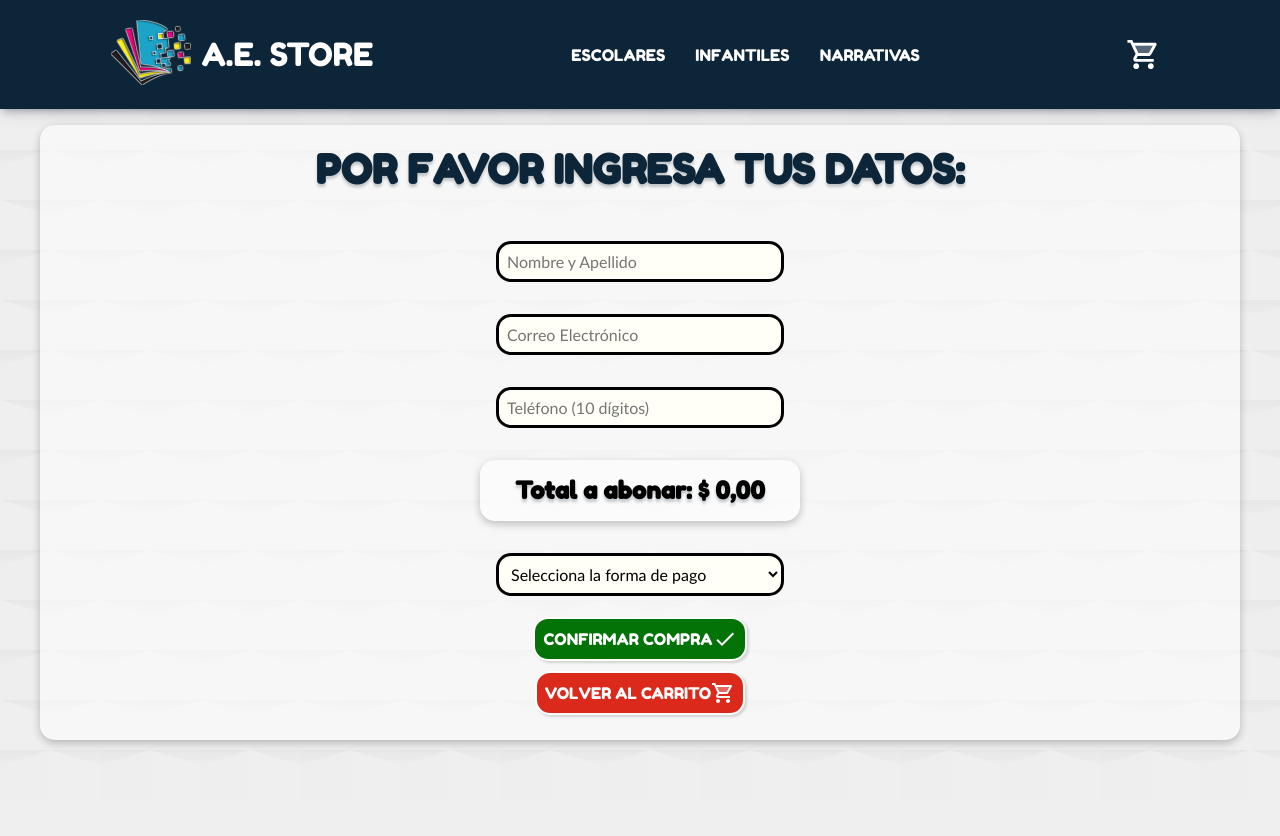
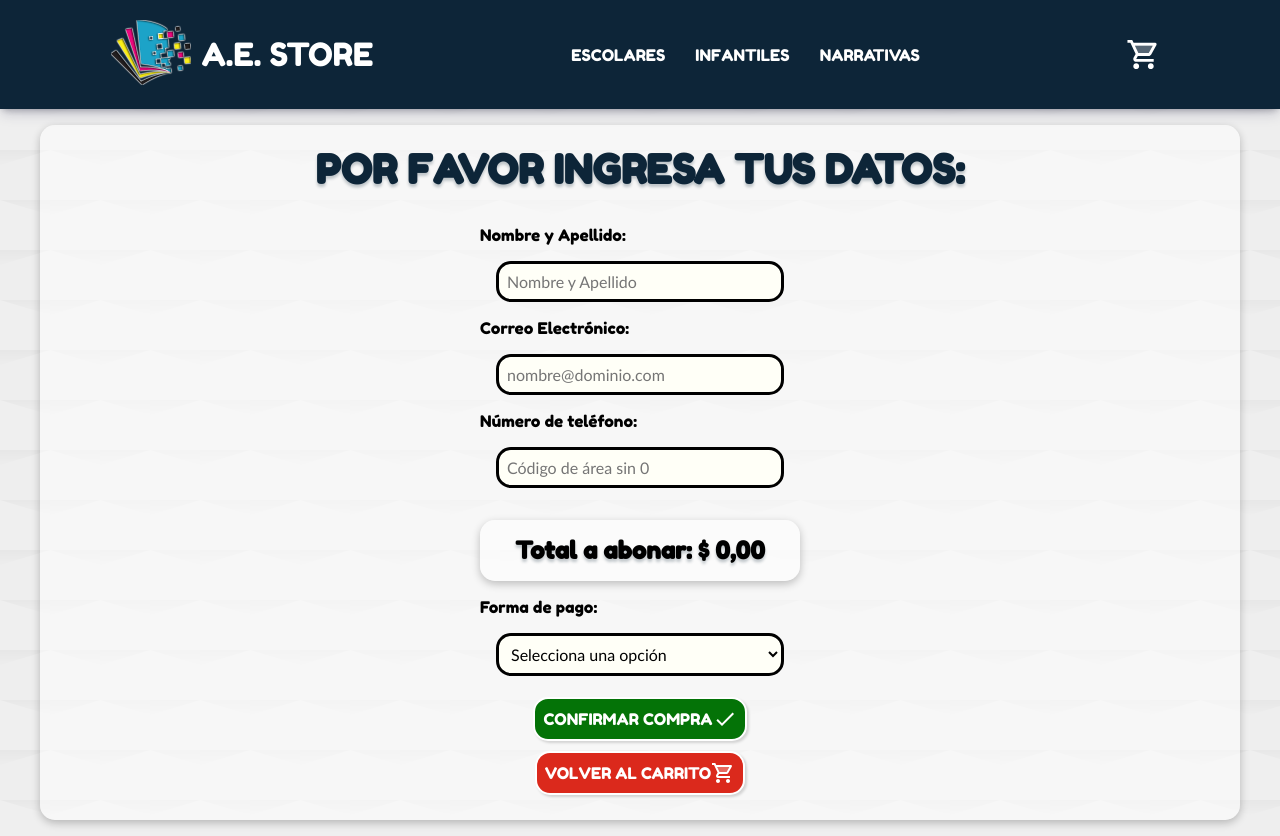
Before and after one commit to ducau84/ae-store, a React (Create React App) app: page /checkout in a window 1280 px wide. Before the commit the page ends 800 px from the top, so only its background shows below. Built offline with nearby package versions, Linux system fonts and the light colour scheme; the HTML template or start-up script is replaced by a standard one.

Commit message:
CCorrecciones a la logica del checkout

```diff
--- a/src/components/CartCheckOut.js
+++ b/src/components/CartCheckOut.js
@@ -6,10 +6,9 @@ import { collection, addDoc, serverTimestamp, doc, updateDoc } from "firebase/fi
 import { FallingLines } from "react-loader-spinner";
 import { toast } from "react-toastify";
 import ArrowBackTwoToneIcon from "@mui/icons-material/ArrowBackTwoTone";
-import ShoppingCartTwoToneIcon from "@mui/icons-material/ShoppingCartTwoTone";
-import CheckTwoToneIcon from '@mui/icons-material/CheckTwoTone';
 import { Button } from "../styled/Button.js";
 import { CheckOutContainer } from "../styled/CheckOutContainer.js";
+import CheckOutForm from "./CheckOutForm.js";
 
 const CartCheckOut = () => {
 
@@ -17,13 +16,7 @@ const CartCheckOut = () => {
   const [ orderPlaced, setOrderPlaced ] = useState( false );
   const [ orderId, setOrderId ] = useState();
   const { cart, clearCart, operPrice } = useContext( CartContext );
-
-  const [ customerData, setCustomerData ] = useState( {
-    name: "",
-    email: "",
-    phone: "",
-    payment: "",
-  } );
+  const [ customerData, setCustomerData ] = useState( { name: "", email: "", phone: "", payment: "" } );
 
   const handleChange = ( e ) => {
     setCustomerData( {
@@ -34,12 +27,14 @@ const CartCheckOut = () => {
 
   const handleSubmit = ( e ) => {
     e.preventDefault();
-    placeOrder();
+    operPrice() === 0
+      ? toast.error( "Tu carrito no puede estar vacío al confirmar la compra", { theme: "colored" } )
+      : placeOrder();
   };
 
-  const updateStock = ( item ) => {
-    const newStock = doc( db, "products", item.id );
-    updateDoc( newStock, { stock: ( item.stock - item.qty ) } )
+  const updateStock = ( product ) => {
+    const newStock = doc( db, "products", product.id );
+    updateDoc( newStock, { stock: product.stock - product.qty } );
   };
 
   const placeOrder = async () => {
@@ -47,30 +42,21 @@ const CartCheckOut = () => {
 
     try {
       const orderData = {
-        customerInfo: {
-          name: customerData.name,
-          email: customerData.email,
-          phone: customerData.phone,
-          payment: customerData.payment,
-        },
-        items: cart.map( item => ( { id: item.id, title: item.title, price: item.price, qty: item.qty } ) ),
+        customerInfo: { name: customerData.name, email: customerData.email, phone: customerData.phone, payment: customerData.payment },
+        items: cart.map( ( item ) => ( { id: item.id, title: item.title, price: item.price, qty: item.qty } ) ),
         total: operPrice(),
         date: serverTimestamp(),
       };
-
-      const salesCollection = collection( db, 'store_sales' );
+      const salesCollection = collection( db, "store_sales" );
       const newOrder = await addDoc( salesCollection, { orderData } );
       setOrderId( newOrder.id );
-    }
-    catch ( err ) {
+    } catch ( err ) {
       console.error( err );
       toast.error( "Ocurrió un error cargando los datos de la compra" );
-
-    }
-    finally {
+    } finally {
       setUlOrder( false );
       setOrderPlaced( true );
-      cart.forEach( item => {
+      cart.forEach( ( item ) => {
         updateStock( item );
       } );
       clearCart();
@@ -81,7 +67,7 @@ const CartCheckOut = () => {
     return (
       <CheckOutContainer>
         <h1>Estamos Cargando tu compra!</h1>
-        <FallingLines color="#faf018" width="300" visible={true} />
+        <FallingLines color="#faf018" width="450" visible={true} />
       </CheckOutContainer>
     );
   }
@@ -91,41 +77,19 @@ const CartCheckOut = () => {
       <CheckOutContainer>
         <h1>¡Muchas gracias por tu Compra!</h1>
         <article>
-          <p>{`${customerData.name}`}, tu código de orden es:
-            <span>{`${orderId}`}</span></p>
+          <p>{`${customerData.name}`}, tu código de orden es: <span>{`${orderId}`}</span> </p>
           <p>¡En breve recibiras un correo electrónico para visualizar el seguimiento de tu compra!.</p>
         </article>
         <Link to="/">
-          <Button color="normal">
-            <ArrowBackTwoToneIcon />Volver al Listado
-          </Button>
+          <Button color="normal"> <ArrowBackTwoToneIcon /> Volver al Listado </Button>
         </Link>
       </CheckOutContainer>
-    )
+    );
   }
 
   return (
-    <CheckOutContainer>
-      <h1>Por favor ingresa tus datos:</h1>
-      <form onSubmit={handleSubmit}>
-        <input type="text" name="name" placeholder="Nombre y Apellido" onChange={handleChange} value={customerData.name} required />
-        <input type="email" name="email" placeholder="Correo Electrónico" onChange={handleChange} value={customerData.email} required />
-        <input type="tel" name="phone" placeholder="Teléfono (10 dígitos)" pattern="[0-9]{10}" onChange={handleChange} value={customerData.phone} required />
-        <h4>Total a abonar: {new Intl.NumberFormat( "es-AR", { style: "currency", currency: "ARS" } ).format( operPrice() )}</h4>
-        <select name="payment" onChange={handleChange} value={customerData.payment} required>
-          <option selected disabled value="">Selecciona la forma de pago</option>
-          <option value="transf">Transferencia Bancaria</option>
-          <option value="tarjcred">Tarjeta de Credito</option>
-          <option value="tarjdeb">Tarjeta de Debito</option>
-          <option value="tarjdeb">Rapipago / Pago Fácil</option>
-        </select>
-        <Button color="confirm">Confirmar Compra <CheckTwoToneIcon /></Button>
-      </form>
-      <Link to="/cart">
-        <Button color="delete">Volver Al Carrito <ShoppingCartTwoToneIcon /></Button>
-      </Link>
-    </CheckOutContainer>
+    <CheckOutForm handleSubmit={handleSubmit} handleChange={handleChange} customerData={customerData} />
   );
 };
 
-export default CartCheckOut
+export default CartCheckOut;
--- a/src/components/CartItems.js
+++ b/src/components/CartItems.js
@@ -5,21 +5,21 @@ import { CartContext } from "../context/CartContext.js";
 import { CartItemContainer } from "../styled/CartItemContainer.js";
 import { Button } from "../styled/Button.js";
 
-const CartItems = ( { product } ) => {
+const CartItems = ( { item } ) => {
 
   const { removeItem } = useContext( CartContext );
 
   return (
     <CartItemContainer>
-      <img src={product.img} alt="cover" />
+      <img src={item.img} alt="cover" />
       <article>
-        <h3>{product.title}</h3>
-        <h4>{product.autor}</h4>
-        <p>Cantidad: {product.qty}</p>
-        <p>Precio: {new Intl.NumberFormat( "es-AR", { style: "currency", currency: "ARS" } ).format( product.price )}</p>
-        <p>Subtotal: {new Intl.NumberFormat( "es-AR", { style: "currency", currency: "ARS" } ).format( product.qty * product.price )}</p>
+        <h3>{item.title}</h3>
+        <h4>{item.autor}</h4>
+        <p>Cantidad: {item.qty}</p>
+        <p>Precio: {new Intl.NumberFormat( "es-AR", { style: "currency", currency: "ARS" } ).format( item.price )}</p>
+        <p>Subtotal: {new Intl.NumberFormat( "es-AR", { style: "currency", currency: "ARS" } ).format( item.qty * item.price )}</p>
       </article>
-      <Button color="delete" onClick={() => removeItem( product.id )}><RemoveShoppingCartTwoToneIcon fontSize="small" />Eliminar</Button>
+      <Button color="delete" onClick={() => removeItem( item.id )}><RemoveShoppingCartTwoToneIcon fontSize="small" />Eliminar</Button>
     </CartItemContainer>
   );
 };
--- /dev/null
+++ b/src/components/CheckOutForm.js
@@ -0,0 +1,44 @@
+import React, { useContext } from 'react';
+import { Link } from 'react-router-dom';
+import CheckTwoToneIcon from '@mui/icons-material/CheckTwoTone';
+import ShoppingCartTwoToneIcon from "@mui/icons-material/ShoppingCartTwoTone";
+import { CartContext } from '../context/CartContext';
+import { CheckOutContainer } from '../styled/CheckOutContainer';
+import { ToastContainer } from 'react-toastify';
+import { Button } from '../styled/Button';
+
+const CheckOutForm = ( { handleChange, handleSubmit, customerData } ) => {
+
+  const { operPrice } = useContext( CartContext );
+
+  return (
+
+    <CheckOutContainer>
+      <h1>Por favor ingresa tus datos:</h1>
+      <form onSubmit={handleSubmit}>
+        <label htmlFor="name">Nombre y Apellido:</label>
+        <input type="text" name="name" placeholder="Nombre y Apellido" onChange={handleChange} value={customerData.name} required />
+        <label htmlFor="email">Correo Electrónico:</label>
+        <input type="email" name="email" placeholder="nombre@dominio.com" onChange={handleChange} value={customerData.email} required />
+        <label htmlFor="phone">Número de teléfono:</label>
+        <input type="tel" name="phone" placeholder="Código de área sin 0" pattern="[0-9]{10}" onChange={handleChange} value={customerData.phone} required />
+        <h4>Total a abonar: {new Intl.NumberFormat( "es-AR", { style: "currency", currency: "ARS" } ).format( operPrice() )}</h4>
+        <label htmlFor="payment">Forma de pago:</label>
+        <select name="payment" onChange={handleChange} value={customerData.payment} required>
+          <option disabled value="">Selecciona una opción</option>
+          <option value="transf">Transferencia Bancaria</option>
+          <option value="tarjcred">Tarjeta de Credito</option>
+          <option value="tarjdeb">Tarjeta de Debito</option>
+          <option value="rapipago">Rapipago / Pago Fácil</option>
+        </select>
+        <Button type="submit" color="confirm">Confirmar Compra <CheckTwoToneIcon /></Button>
+      </form>
+      <Link to="/cart">
+        <Button color="delete">Volver Al Carrito <ShoppingCartTwoToneIcon /></Button>
+      </Link>
+      <ToastContainer position="bottom-right" autoClose={2000} />
+    </CheckOutContainer>
+  );
+}
+
+export default CheckOutForm
--- a/src/components/ItemDetail.js
+++ b/src/components/ItemDetail.js
@@ -21,8 +21,8 @@ const ItemDetail = ( { product } ) => {
 
     addItem( product, cantidad );
     setGoToCartBtn( true );
-    toast.success( `¡Agregaste: ${cantidad} ${product.title} al carrito!` )
-
+    toast.success( `¡Agregaste: ${cantidad} ${product.title} al carrito!`, {
+      theme: "colored" } );
   };
 
   return (
--- a/src/components/ItemDetailContainer.js
+++ b/src/components/ItemDetailContainer.js
@@ -30,7 +30,8 @@ const ItemDetailContainer = () => {
       }
       catch ( err ) {
         console.error( err );
-        toast.error( "Ocurrió un error cargando los datos desde el Servidor" );
+        toast.error( "Ocurrió un error cargando los datos desde el Servidor", {
+          theme: "colored" } );
       }
       finally {
         setLoading( false );
--- a/src/styled/CheckOutContainer.js
+++ b/src/styled/CheckOutContainer.js
@@ -14,7 +14,7 @@ export const CheckOutContainer = styled.section`
   background-color: #ffffff87;
   box-shadow: rgba(0, 0, 0, 0.24) 0px 3px 8px;
   article {
-    margin: 2rem;
+    line-height: 3rem;
   }
   h1 {
     font-size: 2.5rem;
```
Also changed, not shown: src/components/Cart.js (+8 -18 lines), 1 other file (tests, documents, lock files or other folders).
